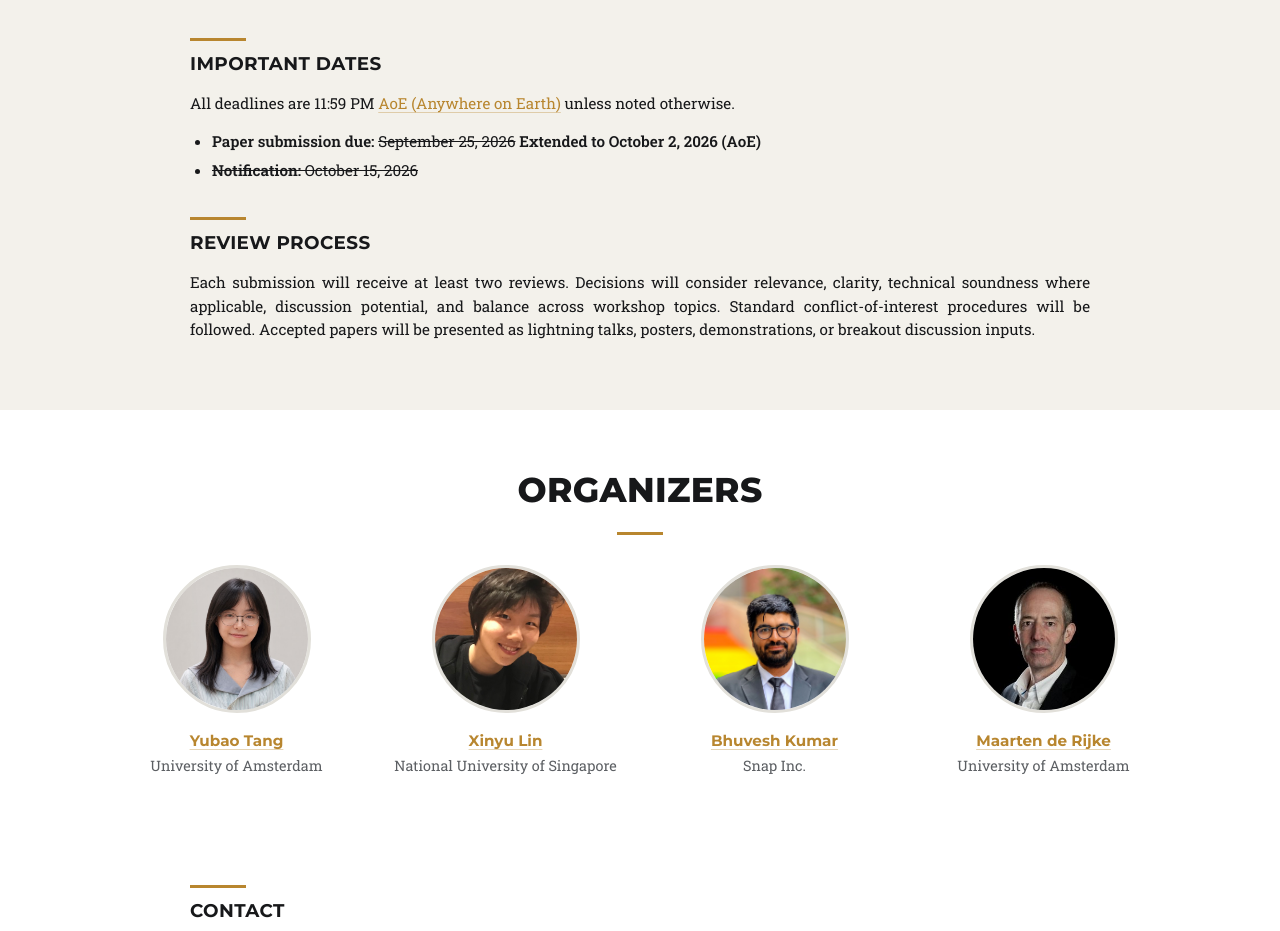
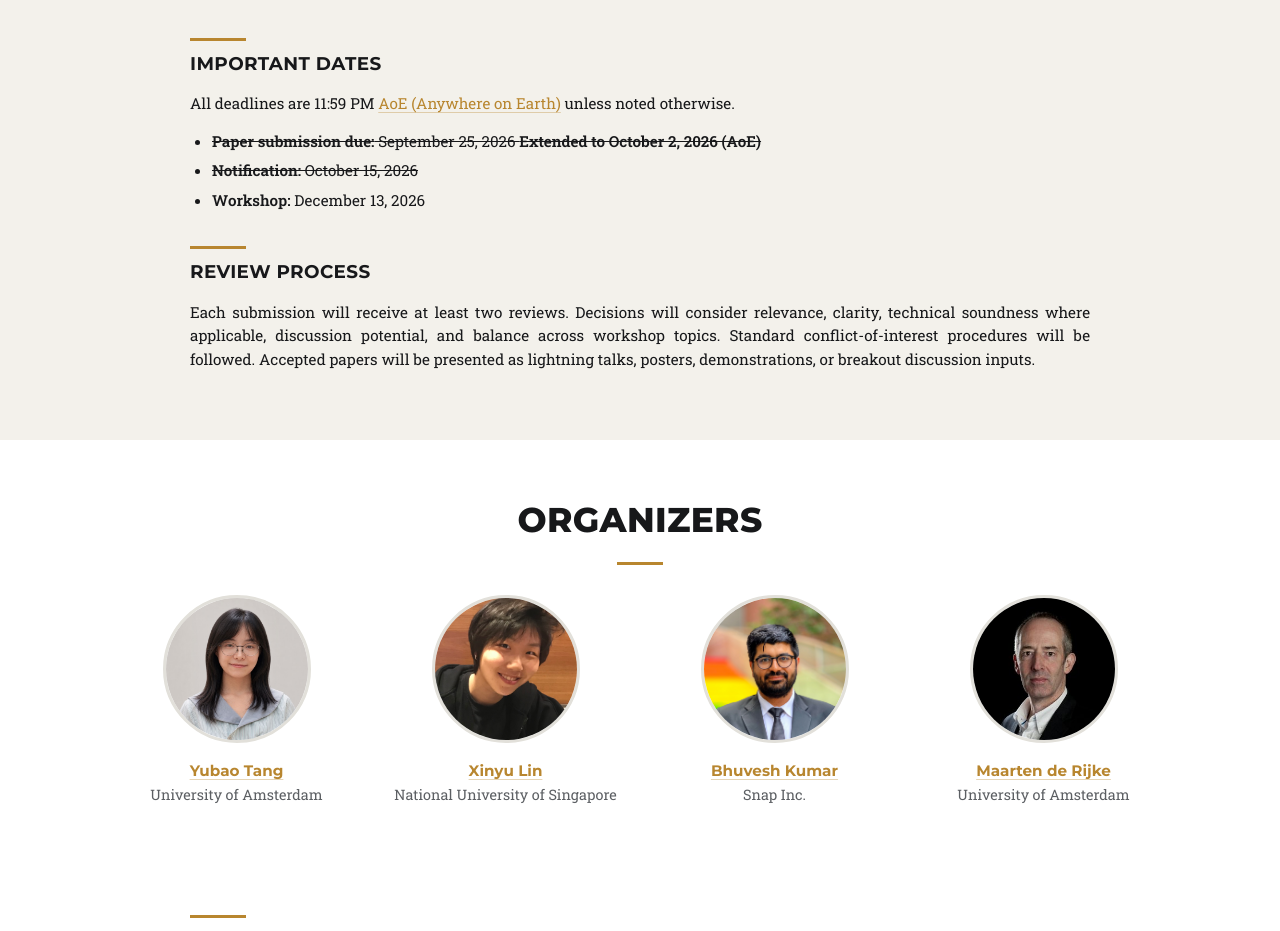
Before and after one commit to GRIT-GenIR/workshop-sigir-ap-2026, a plain HTML site: page index.html in a window 1280 px wide. Shown: the part 2140-3071 px from the top of the page. Drawn offline with Linux system fonts and the light colour scheme.

Commit message:
Strike through submission deadline and add workshop date
Co-Authored-By: Claude Opus 5.5 <noreply@anthropic.com>

```diff
--- a/index.html
+++ b/index.html
@@ -228,8 +228,9 @@
           unless noted otherwise.
         </p>
         <ul class="plain-dates">
-          <li><strong>Paper submission due:</strong> <del>September 25, 2026</del> <strong>Extended to October 2, 2026 (AoE)</strong></li>
+          <li><del><strong>Paper submission due:</strong> September 25, 2026 <strong>Extended to October 2, 2026 (AoE)</strong></del></li>
           <li><del><strong>Notification:</strong> October 15, 2026</del></li>
+          <li><strong>Workshop:</strong> December 13, 2026</li>
         </ul>
 
         <h3>Review Process</h3>
```
